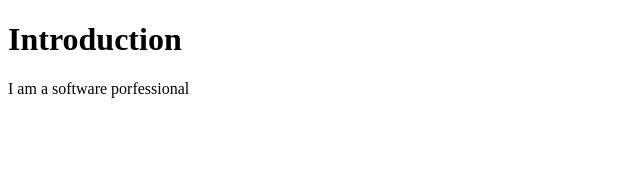
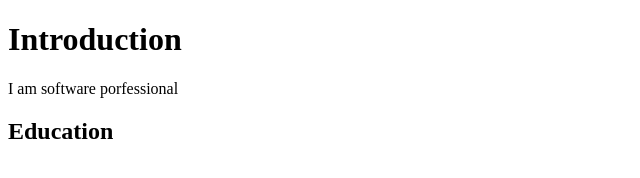
Before and after one commit to npcodebase/github.io, a plain HTML site: page index.html in a window 1280 px wide. Shown: the whole page, without its empty margins (0-640 px from the left). Drawn offline with Linux system fonts and the light colour scheme.

Commit message:
added education

```diff
--- a/index.html
+++ b/index.html
@@ -6,7 +6,8 @@
 <body>
 
 <h1>Introduction</h1>
-<p>I am a software porfessional</p>
+<p>I am software porfessional</p>
 
+<h2>Education</h2>
 </body>
 </html>
```
